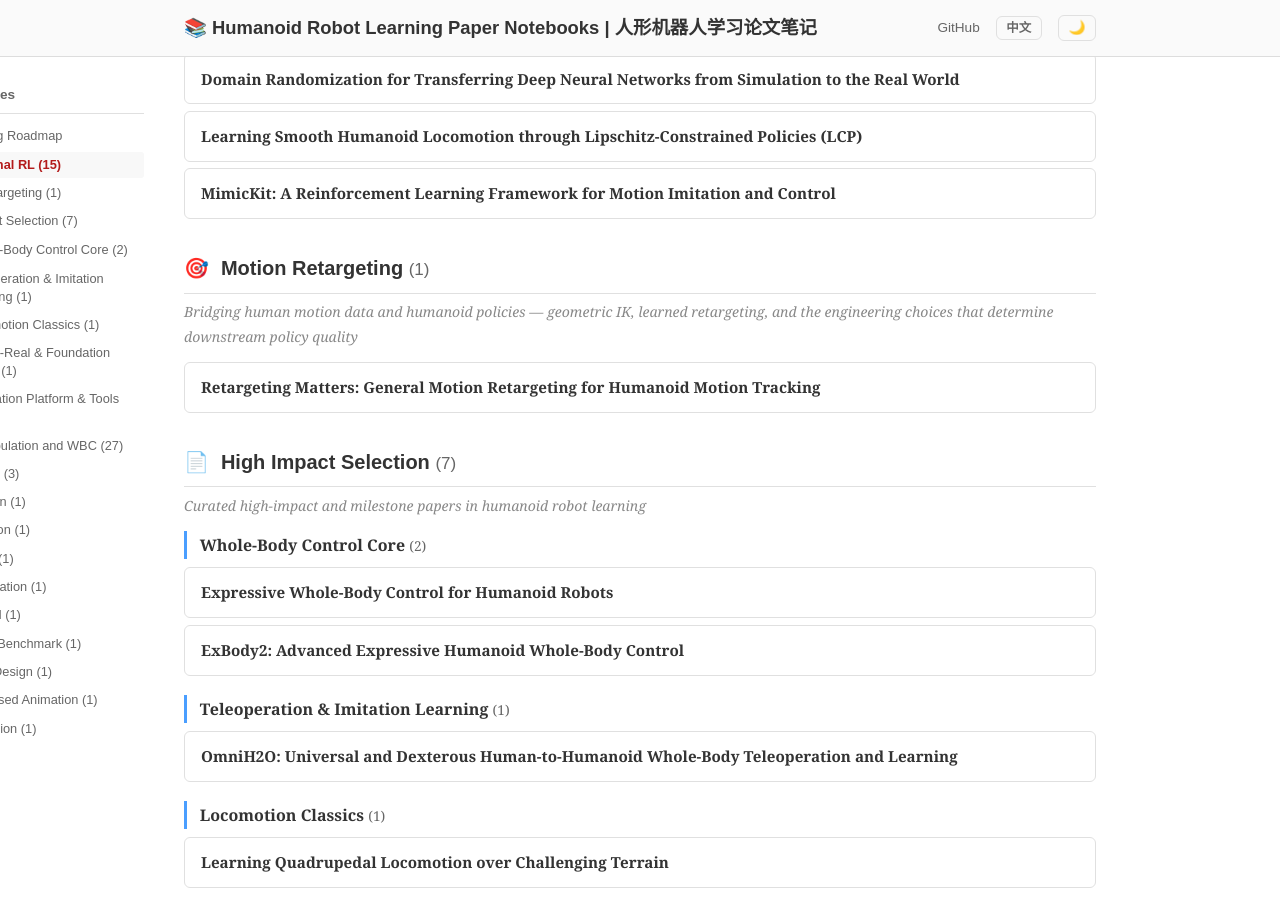
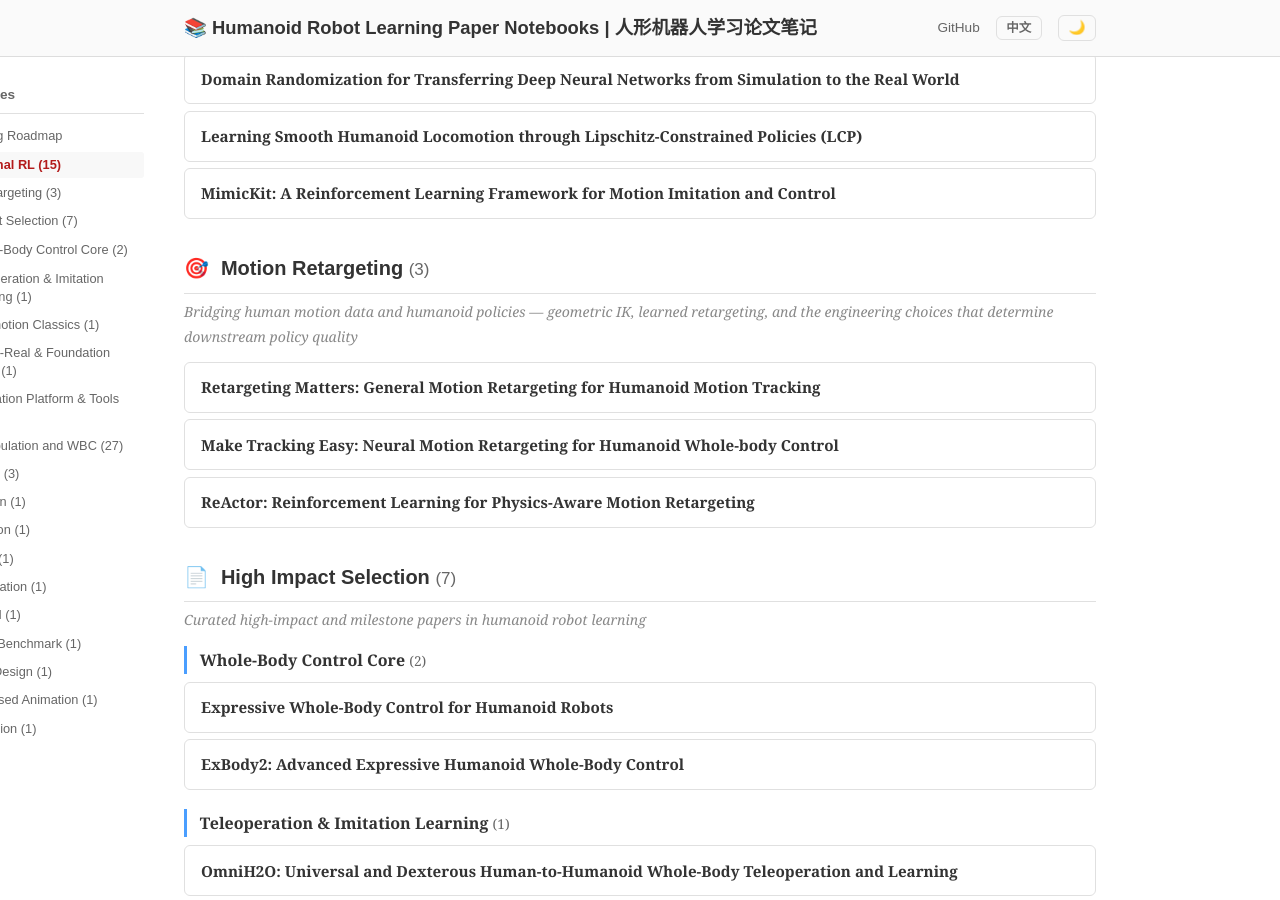
Before and after one commit to ImChong/Humanoid_Robot_Learning_Paper_Notebooks, a Jekyll site: the page built from index.html, in a window 1280 px wide and 900 px high, scrolled down 1098 px. Built offline with Jekyll 4.4.1, drawn with Linux system fonts in a browser that asks for light colours; part of the change alters nothing that is shown; some of the changed text lies outside the part shown.

Commit message:
docs(论文笔记): 动作重定向模块新增 NMR 与 ReActor 笔记
在 02_Motion_Retargeting 下补充 arXiv 2603.22201（神经重定向+CEPR）与 2605.06593（双层 RL 物理重定向）两篇笔记，含 mermaid 流程图；为 GMR 笔记增加 paper_order 以保持板块内阅读顺序。

Co-authored-by: Chong Liu <chongliu2021@163.com>

````diff
--- a/_data/papers.json
+++ b/_data/papers.json
@@ -137,6 +137,22 @@
         "dir": "Retargeting_Matters__General_Motion_Retargeting_for_Humanoid_Motion_Tracking",
         "arxiv": "2510.02252",
         "zhname": "Retargeting Matters：面向人形运动跟踪的通用动作重定向"
+      },
+      {
+        "title": "Make Tracking Easy: Neural Motion Retargeting for Humanoid Whole-body Control",
+        "path": "papers/02_Motion_Retargeting/Make_Tracking_Easy__Neural_Motion_Retargeting_for_Humanoid_Whole-body_Control/Make_Tracking_Easy__Neural_Motion_Retargeting_for_Humanoid_Whole-body_Control.md",
+        "url": "/papers/02_Motion_Retargeting/Make_Tracking_Easy__Neural_Motion_Retargeting_for_Humanoid_Whole-body_Control/Make_Tracking_Easy__Neural_Motion_Retargeting_for_Humanoid_Whole-body_Control.html",
+        "dir": "Make_Tracking_Easy__Neural_Motion_Retargeting_for_Humanoid_Whole-body_Control",
+        "arxiv": "2603.22201v3",
+        "zhname": "让跟踪变简单：面向人形全身控制的神经动作重定向（NMR）"
+      },
+      {
+        "title": "ReActor: Reinforcement Learning for Physics-Aware Motion Retargeting",
+        "path": "papers/02_Motion_Retargeting/ReActor__Reinforcement_Learning_for_Physics-Aware_Motion_Retargeting/ReActor__Reinforcement_Learning_for_Physics-Aware_Motion_Retargeting.md",
+        "url": "/papers/02_Motion_Retargeting/ReActor__Reinforcement_Learning_for_Physics-Aware_Motion_Retargeting/ReActor__Reinforcement_Learning_for_Physics-Aware_Motion_Retargeting.html",
+        "dir": "ReActor__Reinforcement_Learning_for_Physics-Aware_Motion_Retargeting",
+        "arxiv": "2605.06593v1",
+        "zhname": "ReActor：面向物理可行动作重定向的强化学习"
       }
     ],
     "subtitle": "Bridging human motion data and humanoid policies — geometric IK, learned retargeting, and the engineering choices that determine downstream policy quality",
--- /dev/null
+++ b/papers/02_Motion_Retargeting/Make_Tracking_Easy__Neural_Motion_Retargeting_for_Humanoid_Whole-body_Control/Make_Tracking_Easy__Neural_Motion_Retargeting_for_Humanoid_Whole-body_Control.md
@@ -0,0 +1,160 @@
+---
+layout: paper
+title: "Make Tracking Easy: Neural Motion Retargeting for Humanoid Whole-body Control"
+zhname: "让跟踪变简单：面向人形全身控制的神经动作重定向（NMR）"
+category: "Motion Retargeting"
+paper_order: 2
+---
+
+# Make Tracking Easy: Neural Motion Retargeting for Humanoid Whole-body Control
+**把重定向从「每帧非凸优化」改成「可学习的分布映射」，再用物理仿真把监督信号洗干净**
+
+> 📅 阅读日期: 2026-05-13
+> 🏷️ 板块: Motion Retargeting
+> ℹ️ 笔记已对照 [arXiv HTML 2603.22201v3](https://arxiv.org/html/2603.22201v3) 全文结构整理；定量表格与实现细节以论文原文为准。
+
+---
+
+## 📋 基本信息
+
+| 项目 | 链接 |
+|------|------|
+| **arXiv** | [2603.22201v3](https://arxiv.org/abs/2603.22201) |
+| **HTML 全文** | [2603.22201v3 (HTML)](https://arxiv.org/html/2603.22201v3) |
+| **PDF** | [arXiv PDF](https://arxiv.org/pdf/2603.22201v3.pdf) |
+| **发布时间** | 2026 年 3 月（arXiv） |
+| **硬件平台** | Unitree G1（全身动态技能实验） |
+
+**作者**: Qingrui Zhao, Kaiyue Yang, Xiyu Wang, Shiqi Zhao, Yi Lu, Xinfang Zhang, Qiu Shen, Xiao-Xiao Long*, Xun Cao*（南京大学等）
+
+**一行定位**：在「人体 SMPL 序列 → 人形关节轨迹」这一环节，用 **NMR（Neural Motion Retargeting）** 直接学习时序映射；用 **CEPR（Clustered-Expert Physics Refinement）** 先批量生成「物理上站得住脚」的人机配对数据，解决监督信号里混着 IK 局部最优噪声的鸡生蛋问题。
+
+---
+
+## 🎯 一句话总结
+
+论文先用 Hessian 论证传统几何 / 优化式重定向（含 GMR 这类强基线）在 **SE(3) 对数映射 + 前向运动学曲率** 下会出现 **负曲率方向**，因而对初始化敏感、易产生关节跳变与自穿；随后把重定向改写成 **从人体运动分布到机器人可行流形上的监督学习**，配合 **聚类 + 多专家 RL 物理精修** 得到约 **3 万条** 高质量配对序列，再训练 **CNN 编码 + 全连接自注意力 Transformer（非自回归）** 的网络，在 G1 上显著抑制关节不连续与自碰撞，并加速下游全身控制策略收敛。
+
+---
+
+## 📌 英文缩写速查
+
+| 缩写 | 含义 | 一句话 |
+|------|------|--------|
+| **NMR** | Neural Motion Retargeting | 学习式、时序感知的 SMPL→机器人映射 |
+| **CEPR** | Clustered-Expert Physics Refinement | 聚类后分簇训练 RL 专家，用仿真 rollout 生成物理一致监督 |
+| **GMR** | General Motion Retargeting | 论文中作为运动学重定向与过滤的前级（Araujo et al., 2025） |
+| **TMR** | Text–Motion Retrieval 类表征 | 用于把动作编码到可与文本对齐的潜空间再做 K-Means |
+| **PPO** | Proximal Policy Optimization | 各簇专家跟踪策略的训练算法 |
+| **6D rotation** | 连续旋转表示 | 网络里根姿态用 6D 表示以降低不连续 |
+
+---
+
+## ❓ 论文在回应哪两个「老问题」？
+
+1. **优化式重定向的非凸与局部最优**：逐帧 IK / 微分优化在实践里会留下关节速度尖峰、自穿透、脚滑等瑕疵；这些瑕疵不会 magically 被下游 tracking 消化，反而逼迫策略学补偿动作。
+2. **监督学习缺干净数据**：若直接用 GMR 输出当标签，会 **继承同样的失败模式**；作者因此把「好标签」定义成 **在物理仿真里能被 RL 专家稳定复现的轨迹**，而不是单次优化器的 argmin。
+
+---
+
+## 🧭 整体流程（mermaid）
+
+<div class="mermaid">
+flowchart TB
+    subgraph DATA["CEPR：从 SMPL 到物理一致配对"]
+        S1["原始 SMPL 库"] --> S2["物理感知筛选<br/>（急动度 / CoM 支撑 / 脚接触）"]
+        S2 --> S3["GMR 运动学重定向"]
+        S3 --> S4{"硬阈值过滤<br/>关节速度 / 自碰比例 / 脚漂浮"}
+        S4 --> S5["TMR 潜表征 + K-Means 聚类"]
+        S5 --> S6["每簇并行训练 PPO 跟踪专家"]
+        S6 --> S7["专家 rollout 记录机器人状态<br/>与 SMPL 对齐成对"]
+    end
+
+    subgraph NET["NMR 网络与两阶段训练"]
+        K1["大规模运动学数据"] --> T1["阶段1：L1 预训练<br/>CNN + 全连接自注意力 Transformer"]
+        S7 --> T2["约 3 万条物理配对"]
+        T1 --> T3["阶段2：在 CEPR 数据上微调<br/>把输出拉向可行流形"]
+        T2 --> T3
+    end
+
+    subgraph DOWN["下游"]
+        T3 --> D1["参考轨迹质量提升"]
+        D1 --> D2["全身控制 / tracking 策略更快收敛"]
+    end
+
+    style DATA fill:#e8f4fd,stroke:#1f78b4
+    style NET fill:#fdebd0,stroke:#e67e22
+    style DOWN fill:#e8f8e8,stroke:#27ae60
+</div>
+
+---
+
+## 🔧 方法详解
+
+### 1. 非凸性动机（III-A）
+
+论文在简化 surrogate 代价上写出 Hessian 的 **Gauss–Newton 正定项 + 曲率修正项**；说明除雅可比项外，**对数映射与运动学递归组合** 可产生 **负方向曲率**，从而解释「为何几何重定向会卡局部最优」——这不是实现小毛病，而是结构问题。读者若做工程排障，可把这一段当成 **给 IK 调参失败找理论借口的说明书**。
+
+### 2. CEPR 三阶段数据管线（III-B）
+
+| 阶段 | 目的 | 要点 |
+|------|------|------|
+| **Step 1** | 语义与粗物理合理 | 过滤明显不适合机器人的片段（大 jerk、CoM 出支撑、脚接触不足） |
+| **Step 2** | 运动学候选 + 质检 | GMR 出初值；再用关节速度尖峰、MuJoCo 自碰比例、脚平均离地高度等规则剔除坏段 |
+| **Step 3** | 物理「精修」真标签 | 先聚类缓解「单策略拟合全库」的分布冲突；每簇训一个高维观测的 tracking expert；收敛后在参考上 rollout，得到 **(SMPL 序列, 仿真一致机器人轨迹)** |
+
+**聚类动机**：全文强调「一条 PPO 吃尽所有动作」会遇到 **distributional conflict**；折中方案是按 **语义相近** 的动作簇分别训专家，算力上比「每条序列一个策略」可行。
+
+### 3. 运动表示与网络（III-C）
+
+- 人体侧采用接近 MotionMillion 的字段：**根平面速度、根 6D 朝向、局部关节位置与速度**。
+- 机器人侧在同样信息上 **追加关节 DoF** \(q\)。
+- 网络：**1D ResNet 编码 → LLaMA 风格的 Transformer 块（此处用双向自注意力，利用全序列上下文）→ 上采样 + 1D 卷积解码**，整体 **非自回归**，一次前向预测整段对齐序列。
+- 损失：对预测机器人表示 \(\hat{m}_{\text{bot}}\) 与目标做 **L1**。
+
+### 4. 「先大后小」两阶段训练（III-D）
+
+- **阶段 1（运动学预训练）**：数据量大、覆盖面广，学会 **embodiment 映射的主干**。
+- **阶段 2（CEPR 微调）**：数据量小一个量级左右，但每条都经过 **RL+物理引擎** 筛选，负责把分布 **拉向动态可行集**。
+- 消融逻辑：只做其一会出现 **缺物理** 或 **缺泛化** 的经典 trade-off，论文用「NMR w/o RL 微调」等实验支撑这一点。
+
+---
+
+## 📊 实验侧读者该抓什么？
+
+- **artifact 指标**：关节跳变、自碰撞、关节限位违反相对强基线（含 GMR）是否系统下降。
+- **下游效率**：用 NMR 轨迹作为参考时，全身控制 / tracking 训练是否 **更快收敛、终端误差更低**。
+- **任务多样性**：武术、舞蹈等高动态片段上的定性视频对比，对应论文强调的「绕开几何陷阱」。
+
+---
+
+## 🤔 自测问答
+
+**Q1：NMR 还需要在线跑 GMR 吗？**
+A：训练管线里 GMR 主要承担 **廉价大规模初值**；推理时网络一旦部署，理想情况是 **端到端从 SMPL 特征直出机器人轨迹**，具体工程是否保留 GMR 作 warm-start 属于系统实现选择，论文重心在 **学习式替代逐帧优化**。
+
+**Q2：CEPR 和 PHC / 大规模 tracking 数据建设有何异同？**
+A：精神相近：都用 **物理仿真 + RL** 把「看起来对」变成「能站得住」。差异在于本文把这条管线 **明确服务神经重定向的监督构造**，并引入 **聚类专家** 降低单策略多模态冲突。
+
+**Q3：最该小心的工程假设是什么？**
+A：**仿真域 gap**：专家标签再干净也仍是 MuJoCo（或同类）动力学下的真理；上真机仍需结合硬件限幅、延迟与接触模型差异做验证。
+
+---
+
+## 🔗 相关笔记与外链
+
+- 同板块几何强基线：[Retargeting Matters (GMR)](https://arxiv.org/abs/2510.02252) — 仓库笔记路径 `papers/02_Motion_Retargeting/Retargeting_Matters__...`
+- 本文 arXiv HTML：[2603.22201v3](https://arxiv.org/html/2603.22201v3)
+
+---
+
+## 📚 引用（BibTeX 备忘）
+
+```bibtex
+@article{zhao2026make,
+  title={Make Tracking Easy: Neural Motion Retargeting for Humanoid Whole-body Control},
+  author={Zhao, Qingrui and Yang, Kaiyue and Wang, Xiyu and others},
+  journal={arXiv preprint arXiv:2603.22201},
+  year={2026}
+}
+```
--- /dev/null
+++ b/papers/02_Motion_Retargeting/ReActor__Reinforcement_Learning_for_Physics-Aware_Motion_Retargeting/ReActor__Reinforcement_Learning_for_Physics-Aware_Motion_Retargeting.md
@@ -0,0 +1,163 @@
+---
+layout: paper
+title: "ReActor: Reinforcement Learning for Physics-Aware Motion Retargeting"
+zhname: "ReActor：面向物理可行动作重定向的强化学习"
+category: "Motion Retargeting"
+paper_order: 3
+---
+
+# ReActor: Reinforcement Learning for Physics-Aware Motion Retargeting
+**双层优化：上层调「跨本体映射参数」，下层用 RL 在物理仿真里把参考轨迹「跑成」可跟踪的样子**
+
+> 📅 阅读日期: 2026-05-13
+> 🏷️ 板块: Motion Retargeting
+> ℹ️ 笔记已对照 [arXiv HTML 2605.06593v1](https://arxiv.org/html/2605.06593v1) 与 arXiv 元数据（SIGGRAPH 2026 / TOG）整理；实现与定理细节以原文为准。
+
+---
+
+## 📋 基本信息
+
+| 项目 | 链接 |
+|------|------|
+| **arXiv** | [2605.06593v1](https://arxiv.org/abs/2605.06593) |
+| **HTML 全文** | [2605.06593v1 (HTML)](https://arxiv.org/html/2605.06593v1) |
+| **PDF** | [arXiv PDF](https://arxiv.org/pdf/2605.06593v1.pdf) |
+| **会议 / 期刊** | **SIGGRAPH 2026**（arXiv `comment` 标注）；ACM TOG 正式出版信息见论文页 |
+| **发布时间** | 2026 年 5 月（arXiv） |
+
+**作者**: David Müller, Agon Serifi, Sammy Christen, Ruben Grandia, Espen Knoop, Moritz Bächer
+
+**一行定位**：把「生成可模仿参考」与「学会跟踪它」放进 **同一个物理仿真回路**：**上层**优化少量、可解释的重定向参数 \(\mathbf{p}\)，**下层**用 RL 学 \(\pi_\phi(a|o,g)\) 跟踪由 \(\mathbf{p}\) 诱导的参考 \(\mathbf{g}_t\)；用 **TTSA 式双时间尺度更新** 与 **对上层梯度的结构化近似**，避免在每个内层 RL 收敛后再求隐式 Hessian 那种不现实开销。
+
+---
+
+## 🎯 一句话总结
+
+针对传统几何重定向需要 **手工接触模板 / 大量调参**、且仍产生 **脚滑、自碰、动力学不可行** 等问题，ReActor 提出 **物理感知、RL 内嵌的双层框架**：用户只给 **稀疏语义刚体对应** 与名义姿态对齐，系统自动搜索一组 **有界偏移参数** 把源运动 \(\mathbf{m}_t\) 映到参数化参考 \(\mathbf{g}_t(\mathbf{p})\)；下层策略在仿真里跟踪 \(\mathbf{g}_t\)，上层最小化 \(\mathbf{g}\) 与仿真 rollout 状态 \(\mathbf{s}_t\) 的误差。论文在 **两台人形 + 四足** 上展示跨大差异本体的重定向，并分析近似梯度与泛化行为。
+
+---
+
+## 📌 英文缩写速查
+
+| 缩写 | 含义 | 备注 |
+|------|------|------|
+| **TTSA** | Two-Timescale Stochastic Approximation | 上层慢、下层快（相对）联合更新 |
+| **RFC** | Residual Force Control | 根上施辅助力矩帮助跨数据集泛化；论文对 wrench 施惩罚与死区 |
+| **RSI** | Reference State Initialization | 经典 motion imitation 技巧；本文因本体不同需改初始化 |
+| **AMASS** | 大规模人体动作库 | 实验数据来源之一 |
+
+---
+
+## ❓ 和「DeepMimic 式模仿」差在哪？
+
+- **DeepMimic**：给定一条（多半已手工修好）参考，RL 学跟踪。
+- **ReActor**：参考本身 **尚未** 与目标机器人对齐；**同时**学「怎么改参考」与「怎么跟改完的参考」。
+换言之，它补的是 **embodiment gap 的上游**，而不是只优化下游 tracking 增益。
+
+---
+
+## 🧭 双层优化结构（mermaid）
+
+<div class="mermaid">
+flowchart TB
+    subgraph UPPER["上层：重定向参数 p"]
+        P0["用户：稀疏刚体语义对应 + 名义姿态"] --> P1["全局尺度 s + nominal 变换<br/>（自动从输入抽取）"]
+        P1 --> P2["有界可学习偏移<br/>p_pos, p_ori, p_z"]
+        P2 --> G["参数化参考轨迹 g_t(p)"]
+    end
+
+    subgraph LOWER["下层：RL 跟踪"]
+        G --> RL["策略 pi_phi(a|o,g_t)"]
+        RL --> SIM["物理仿真 + 接触动力学"]
+        SIM --> S["状态 rollout s_t"]
+    end
+
+    S --> L["上层损失 L = E[l(g_t - s_t)]"]
+    L -->|"TTSA + 简化梯度 d_p L"| P2
+
+    subgraph OUT["输出"]
+        S --> O1["artifact 较少的参考运动"]
+        O1 --> O2["可直接用于下游模仿 / tracking 训练"]
+    end
+
+    style UPPER fill:#e8f4fd,stroke:#1f78b4
+    style LOWER fill:#fdebd0,stroke:#e67e22
+    style OUT fill:#e8f8e8,stroke:#27ae60
+</div>
+
+---
+
+## 🔧 方法详解
+
+### 1. 双层问题写法（Sec. 3）
+
+外层：\(\min_{\mathbf{p}\in\mathcal{P}} \mathcal{L}(\mathbf{p}, \phi^\*(\mathbf{p}))\)，约束 \(\phi^\*(\mathbf{p}) = \arg\max_\phi \mathcal{R}(\mathbf{p},\phi)\)。
+内层：标准 **最大化回报** 的 RL；外层把 **仿真轨迹与参考的失配** 当监督。直觉上，\(\mathbf{p}\) 把「人」那边的帧 **抬到** 机器人能跟上的流形附近，\(\phi\) 负责在 **非光滑接触** 下真的跑起来。
+
+### 2. 上层梯度为何能「算得动」（Sec. 4）
+
+完全等内层收敛再对 \(\mathbf{p}\) 求导会爆炸慢。作者采用 **单循环 bilevel**，并在总导数
+
+\[
+\mathrm{d}_{\mathbf{p}} \ell(\mathbf{g}_t - \mathbf{s}^\*_t)
+  = \partial_{\mathbf{g}_t}\ell\,\mathrm{d}_{\mathbf{p}}\mathbf{g}_t
+  + \partial_{\mathbf{s}^\*_t}\ell\,\mathrm{d}_{\mathbf{p}}\mathbf{s}^\*_t
+\]
+
+里，利用 **对称损失** \(\partial_{\mathbf{s}}\ell = -\partial_{\mathbf{g}}\ell\) 与 **「最优轨迹对参考的响应可标量近似」** \(\mathrm{d}_{\mathbf{p}}\mathbf{s}^\* \approx \alpha \,\mathrm{d}_{\mathbf{p}}\mathbf{g}\) 的假设，把敏感项收成 **\((1-\alpha)\,\partial_{\mathbf{g}}\ell\,\mathrm{d}_{\mathbf{p}}\mathbf{g}\)** 的实用估计，再用当前策略 rollout 的样本做蒙特卡洛近似。读者可把 \(\alpha\) 理解成 **「机器人有多听话地跟着 g 走」** 的黑盒灵敏度旋钮。
+
+### 3. 参数化 \(\mathbf{g}_t\)（Sec. 5）
+
+- 从名义 T-pose 对齐开始：**根高度比** 给出全局尺度 \(s = h_{\text{target}}/h_{\text{source}}\)。
+- 对每个用户指定的刚体对，在源局部坐标里存 **常数 nominal 偏移** \(\mathbf{x}^b_{\text{nom}}, \mathbf{R}^b_{\text{nom}}\)，把缩放后的源骨架与目标帧对齐。
+- 优化变量：**小范数约束下的** \(\mathbf{p}^b_{\text{pos}}, \mathbf{p}^b_{\text{ori}}\) 以及 **每条运动的可学习竖直平移** \(p_z\)（处理 AMASS 类数据里残余的穿地 / 漂浮）。
+- 位置、线速度、角速度项用 **平方误差**；旋转用 **测地线 Log 映射范数**；对欠驱动关节可只惩罚 swing/twist 子分量。
+
+### 4. 下层 RL（Sec. 6 摘要）
+
+- **动作**：关节 PD 目标 + **根残差力矩（RFC）**，并对 wrench 做 **惩罚 + 连续死区**，鼓励在不需要时预测精确零外力。
+- **观测**：根高度、投影重力、根线角速度、关节状态、动作历史，外加 **retargeting phase 变量** \(\psi_t\)：用于在 episode 开头先把机器人 **摆到可跟踪姿态**，再逐步打开跟踪奖励（避免一上来就巨大误差）。
+- **初始化**：因本体不同，不能 RSI 到同构关节；改为 **源根状态 + 名义关节附近高斯扰动**，让策略自己学会对齐。
+
+---
+
+## 📊 实验阅读抓手
+
+1. **与几何 / 学习基线比**：脚滑、自碰、关节突变等 **artifact 指标** 是否稳定下降。
+2. **下游 tracking**：用 ReActor 清洗后的参考训练控制器，样本效率与最终误差。
+3. **跨形态**：四足等 **与人差异极大** 的本体，验证「稀疏对应 + 自动寻参」是否仍 work。
+4. **消融**：去掉 bilevel 或近似梯度假设后，外层是否不稳定或陷入差解。
+
+---
+
+## 🤔 自测问答
+
+**Q1：RFC 会不会「作弊」把物理问题糊过去？**
+A：论文明确区分 **retargeting vs motion imitation**：此处允许根辅助力是为了 **在形态差异极大时仍能跨 AMASS 学到通用跟踪器**，并通过 **强惩罚 + 死区** 逼策略在可行时关掉外力；下游若追求完全物理真实，可把 RFC 逐步收紧或换硬跟踪设定做第二阶段。
+
+**Q2：我要提供多少人工？**
+A：**语义刚体对 + 根对 + 名义姿态**；不需要手写整条接触时间表——这与许多 IK 管线「先猜接触再优化」形成对比。
+
+**Q3：主要风险点？**
+A：**假设 \(\mathrm{d}_{\mathbf{p}}\mathbf{s}^\* \approx \alpha \mathrm{d}_{\mathbf{p}}\mathbf{g}\)** 是实用近似而非严格定理；在强多模态接触任务上，外层可能仍需调 \(\eta\) 与损失权重 \(w_x, w_R, \ldots\) 的相对比例。
+
+---
+
+## 🔗 相关笔记与外链
+
+- 几何强基线（同板块）：`Retargeting_Matters__...`（GMR）
+- 神经分布映射视角：`Make_Tracking_Easy__...`（NMR，arXiv 2603.22201）
+- 本文 HTML：[2605.06593v1](https://arxiv.org/html/2605.06593v1)
+
+---
+
+## 📚 引用（BibTeX 备忘）
+
+```bibtex
+@article{muller2026reactor,
+  title={ReActor: Reinforcement Learning for Physics-Aware Motion Retargeting},
+  author={M{\"u}ller, David and Serifi, Agon and Christen, Sammy and Grandia, Ruben and Knoop, Espen and B{\"a}cher, Moritz},
+  journal={arXiv preprint arXiv:2605.06593},
+  year={2026}
+}
+```
--- a/papers/02_Motion_Retargeting/Retargeting_Matters__General_Motion_Retargeting_for_Humanoid_Motion_Tracking/Retargeting_Matters__General_Motion_Retargeting_for_Humanoid_Motion_Tracking.md
+++ b/papers/02_Motion_Retargeting/Retargeting_Matters__General_Motion_Retargeting_for_Humanoid_Motion_Tracking/Retargeting_Matters__General_Motion_Retargeting_for_Humanoid_Motion_Tracking.md
@@ -3,6 +3,7 @@ layout: paper
 title: "Retargeting Matters: General Motion Retargeting for Humanoid Motion Tracking"
 zhname: "Retargeting Matters：面向人形运动跟踪的通用动作重定向"
 category: "Motion Retargeting"
+paper_order: 1
 ---
 
 # Retargeting Matters: General Motion Retargeting for Humanoid Motion Tracking
````
